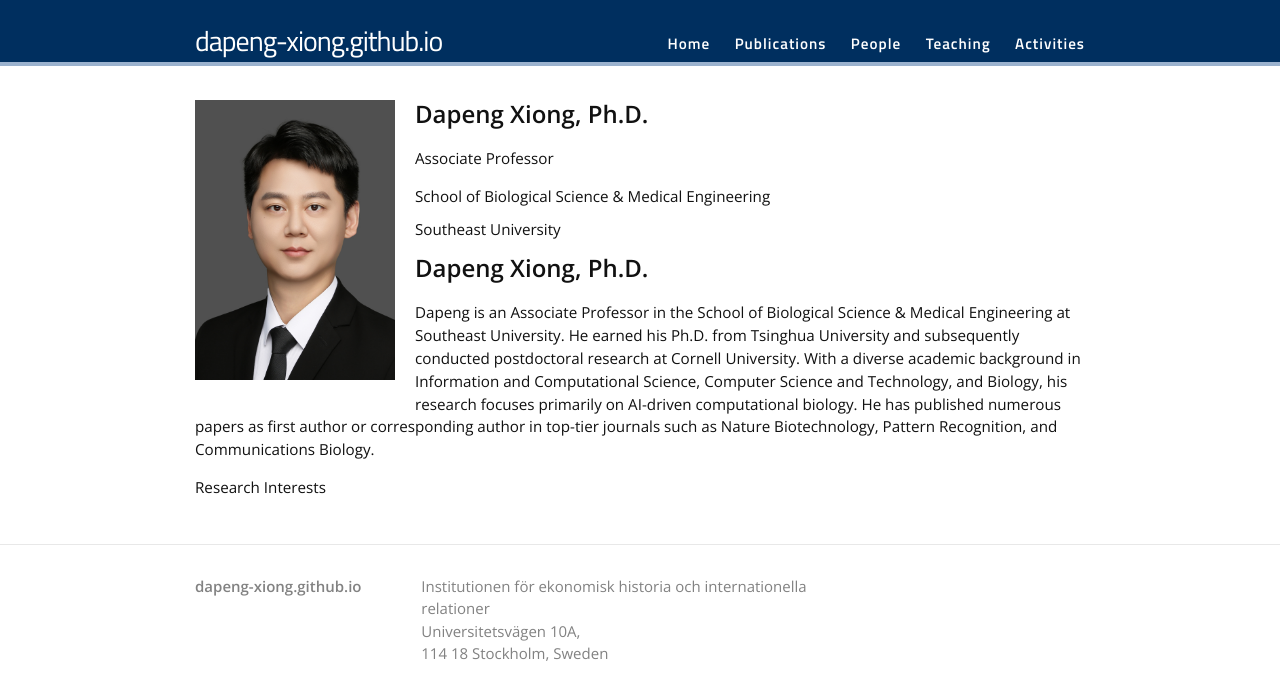
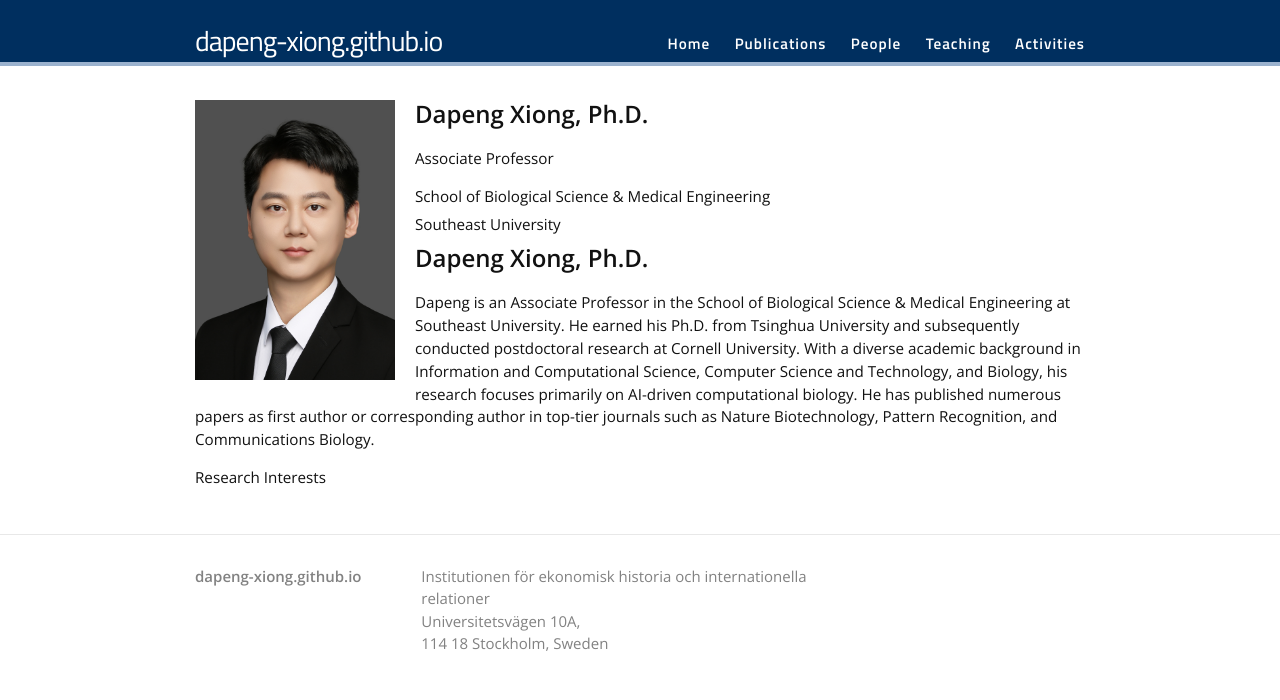
Before and after one commit to dapeng-xiong/dapeng-xiong.github.io, a Jekyll site: the page built from index.html, in a window 1280 px wide. Shown: the top 700 px of the page. Built offline with Jekyll 4.4.1, drawn with Linux system fonts in a browser that asks for light colours; nearby versions of some CDN libraries; some web fonts are replaced.

Commit message:
Update index.html

```diff
--- a/index.html
+++ b/index.html
@@ -10,8 +10,8 @@ layout: default
 
 	<p style="font-size: 24px; font-weight: bold;">Dapeng Xiong, Ph.D.</p>
 	<p>Associate Professor</p>
-	<p style="top: 10px; margin-bottom: 10px;">School of Biological Science & Medical Engineering</p>
-	<p style="top: 10px; margin-bottom: 10px;">Southeast University</p>
+	<p style="top: 5px; margin-bottom: 5px;">School of Biological Science & Medical Engineering</p>
+	<p style="top: 5px; margin-bottom: 5px;">Southeast University</p>
 
 	<p style="font-size: 24px; font-weight: bold;">Dapeng Xiong, Ph.D.</p>
 	<p>Dapeng is an Associate Professor in the School of Biological Science & Medical Engineering at Southeast University. He earned his Ph.D. from Tsinghua University and subsequently conducted postdoctoral research at Cornell University. With a diverse academic background in Information and Computational Science, Computer Science and Technology, and Biology, his research focuses primarily on AI-driven computational biology. He has published numerous papers as first author or corresponding author in top-tier journals such as Nature Biotechnology, Pattern Recognition, and Communications Biology.</p>
```
